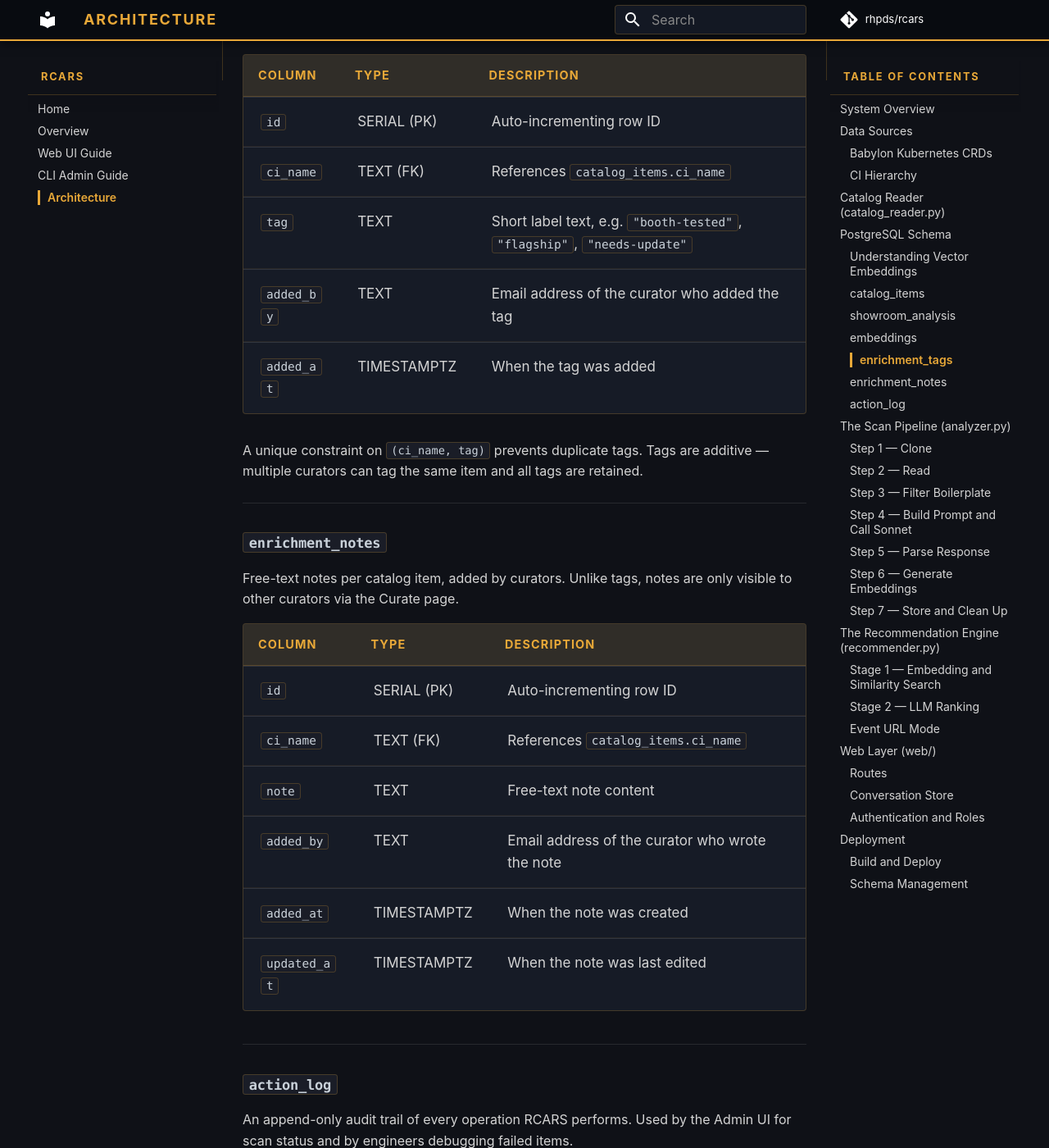
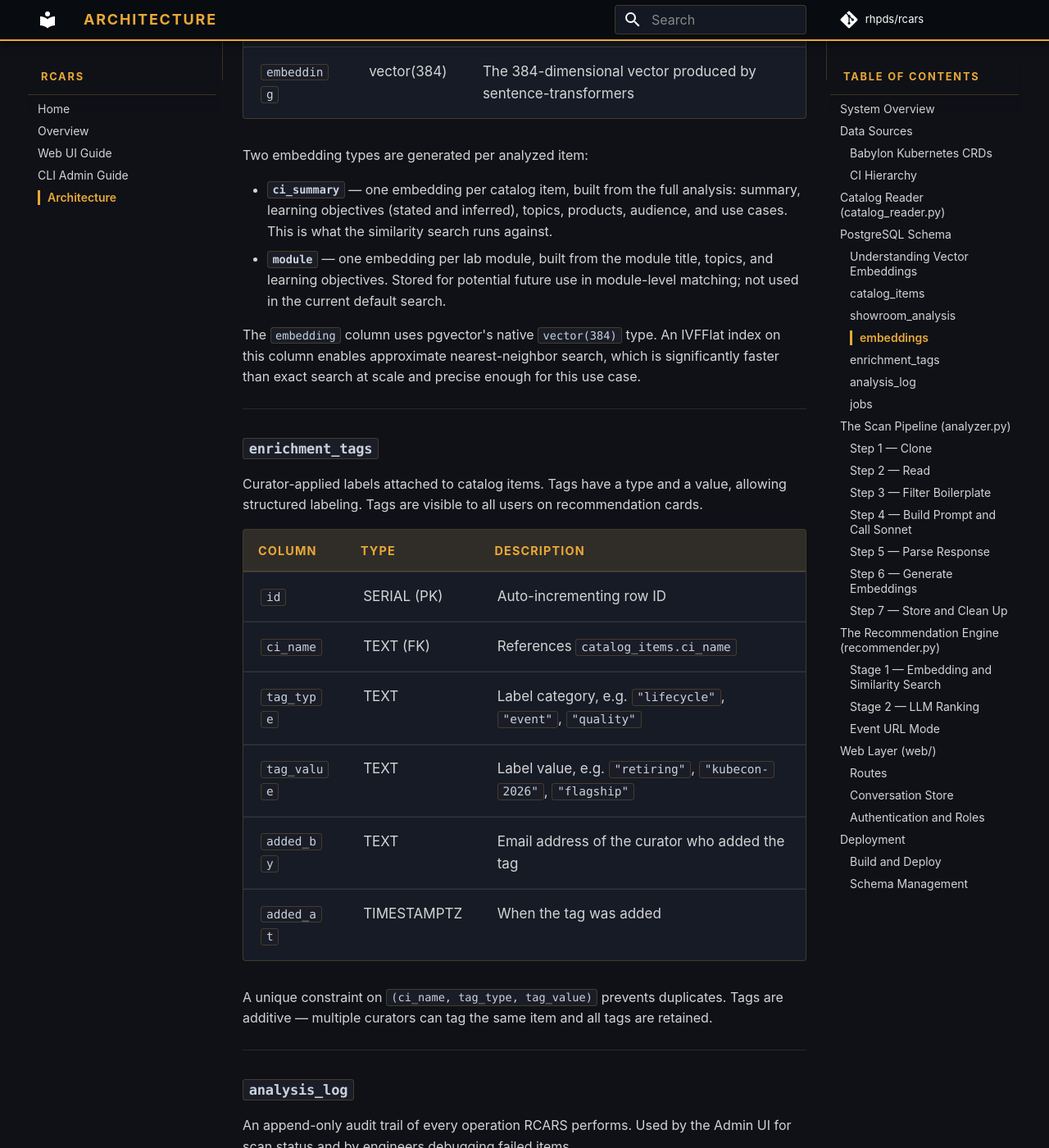
Before and after one commit to rhpds/rcars, an MkDocs documentation site: the page built from docs/architecture.md, in a window 1280 px wide and 1400 px high, scrolled down 8697 px. Shown: the whole window at 82% size. Built offline with MkDocs 1.6.1 and Material for MkDocs 9.7.7, drawn with Linux system fonts in a browser that asks for light colours; comment, search, counter and statistics services are not loaded; some of the changed text lies outside the part shown.

Commit message:
docs: Reconcile schema section against db.py and Alembic migration
- Fix schema management description: Alembic is the authority; Ansible
  runs it on OpenShift; create_schema() is the local dev convenience path
- catalog_items: add product_family, primary_bu, secondary_bu, icon_url,
  owners_json, last_crd_update, last_refreshed; fix timestamp column names
- showroom_analysis: add notes column; remove non-existent enrichment_notes table
- enrichment_tags: fix tag structure to tag_type + tag_value (not single tag field)
- Rename action_log -> analysis_log; add user_id column
- Add jobs table (async background task tracking)

```diff
--- a/docs/architecture.md
+++ b/docs/architecture.md
@@ -113,7 +113,7 @@
 
 ## PostgreSQL Schema
 
-RCARS uses PostgreSQL with the pgvector extension. All schema management uses `IF NOT EXISTS` DDL — there are no migration files. The schema is initialized or updated by running `rcars status`.
+RCARS uses PostgreSQL with the pgvector extension. Schema is managed with **Alembic** — the baseline migration (`alembic/versions/001_initial_schema.py`) defines the complete initial schema. On OpenShift, the Ansible playbook runs Alembic via `k8s_exec` as the `migrate` deploy tag. For local development, `rcars status` (via `db.create_schema()`) applies the same schema directly and stamps the Alembic version table so the two paths stay in sync.
 
 ### Understanding Vector Embeddings
 
@@ -139,24 +139,29 @@
 | `display_name` | TEXT | Human-readable name shown in the UI and catalog |
 | `category` | TEXT | Catalog category (e.g. "Workshops", "Demos") |
 | `product` | TEXT | Primary Red Hat product |
-| `description` | TEXT | Full description from the CRD |
-| `keywords` | TEXT[] | Array of keyword tags |
+| `product_family` | TEXT | Red Hat product family grouping |
+| `primary_bu` | TEXT | Primary business unit |
+| `secondary_bu` | TEXT | Secondary business unit |
 | `stage` | TEXT | `prod`, `dev`, or `event` |
 | `catalog_namespace` | TEXT | Babylon namespace this item came from |
-| `is_prod` | BOOLEAN | True if stage is prod |
+| `keywords` | TEXT[] | Array of keyword tags |
+| `description` | TEXT | Full description from the CRD |
+| `icon_url` | TEXT | URL to the catalog item's icon image |
+| `owners_json` | JSONB | List of owner contacts from the CRD |
 | `showroom_url` | TEXT | Git repository URL for the Showroom lab content |
 | `showroom_ref` | TEXT | Git branch or tag for the Showroom repo |
+| `last_crd_update` | TIMESTAMPTZ | Timestamp of the last CRD change in Babylon |
+| `last_refreshed` | TIMESTAMPTZ | Timestamp of the last `rcars refresh` for this item |
+| `is_prod` | BOOLEAN | True if stage is prod |
 | `is_published` | BOOLEAN | True if this is a Published Virtual CI |
+| `published_ci_name` | TEXT | For Base CIs: the Published VCI that references them (if any) |
 | `base_ci_name` | TEXT | For Published VCIs: the Base CI they reference |
-| `published_ci_name` | TEXT | For Base CIs: the Published VCI that references them (if any) |
-| `updated_at` | TIMESTAMPTZ | Timestamp of last refresh |
-| `created_at` | TIMESTAMPTZ | Timestamp of first insertion |
 
 ---
 
 ### `showroom_analysis`
 
-One row per analyzed catalog item. Stores the full structured output from the Sonnet analysis, plus staleness tracking fields.
+One row per analyzed catalog item. Stores the full structured output from the Sonnet analysis, plus staleness tracking and curator notes.
 
 | Column | Type | Description |
 |---|---|---|
@@ -207,36 +213,22 @@
 
 ### `enrichment_tags`
 
-Curator-applied short labels attached to catalog items. Tags are visible to all users on recommendation cards.
+Curator-applied labels attached to catalog items. Tags have a type and a value, allowing structured labeling. Tags are visible to all users on recommendation cards.
 
 | Column | Type | Description |
 |---|---|---|
 | `id` | SERIAL (PK) | Auto-incrementing row ID |
 | `ci_name` | TEXT (FK) | References `catalog_items.ci_name` |
-| `tag` | TEXT | Short label text, e.g. `"booth-tested"`, `"flagship"`, `"needs-update"` |
+| `tag_type` | TEXT | Label category, e.g. `"lifecycle"`, `"event"`, `"quality"` |
+| `tag_value` | TEXT | Label value, e.g. `"retiring"`, `"kubecon-2026"`, `"flagship"` |
 | `added_by` | TEXT | Email address of the curator who added the tag |
 | `added_at` | TIMESTAMPTZ | When the tag was added |
 
-A unique constraint on `(ci_name, tag)` prevents duplicate tags. Tags are additive — multiple curators can tag the same item and all tags are retained.
+A unique constraint on `(ci_name, tag_type, tag_value)` prevents duplicates. Tags are additive — multiple curators can tag the same item and all tags are retained.
 
 ---
 
-### `enrichment_notes`
-
-Free-text notes per catalog item, added by curators. Unlike tags, notes are only visible to other curators via the Curate page.
-
-| Column | Type | Description |
-|---|---|---|
-| `id` | SERIAL (PK) | Auto-incrementing row ID |
-| `ci_name` | TEXT (FK) | References `catalog_items.ci_name` |
-| `note` | TEXT | Free-text note content |
-| `added_by` | TEXT | Email address of the curator who wrote the note |
-| `added_at` | TIMESTAMPTZ | When the note was created |
-| `updated_at` | TIMESTAMPTZ | When the note was last edited |
-
----
-
-### `action_log`
+### `analysis_log`
 
 An append-only audit trail of every operation RCARS performs. Used by the Admin UI for scan status and by engineers debugging failed items.
 
@@ -245,10 +237,30 @@
 | `id` | SERIAL (PK) | Auto-incrementing row ID |
 | `ci_name` | TEXT | The catalog item involved (not a FK — preserved even if the item is removed) |
 | `action` | TEXT | `"refresh"`, `"analyze"`, or `"error"` |
+| `user_id` | TEXT | Identity of who or what triggered the action (SSO email or system) |
 | `details` | TEXT | Optional extra context — error messages, commit SHAs, etc. |
 | `created_at` | TIMESTAMPTZ | When the action was recorded |
 
 Nothing is deleted from this table. It grows with every `rcars refresh` and `rcars scan` run.
+
+---
+
+### `jobs`
+
+Tracks background async jobs — primarily catalog scans triggered from the Admin UI. Allows the UI to show live progress and retrieve results after completion.
+
+| Column | Type | Description |
+|---|---|---|
+| `id` | UUID (PK) | Auto-generated job ID, passed to the client to poll for status |
+| `job_type` | TEXT | Type of job, e.g. `"scan"` |
+| `status` | TEXT | `"queued"`, `"running"`, `"complete"`, or `"failed"` |
+| `triggered_by` | TEXT | SSO email of the user who triggered the job |
+| `progress_current` | INTEGER | Items processed so far |
+| `progress_total` | INTEGER | Total items to process |
+| `result_json` | JSONB | Final result payload once the job completes |
+| `created_at` | TIMESTAMPTZ | When the job was queued |
+| `started_at` | TIMESTAMPTZ | When execution began |
+| `completed_at` | TIMESTAMPTZ | When the job finished (success or failure) |
 
 ---
 
```
Also changed, not shown: other parts of docs/architecture.md (+1 -0 lines).
